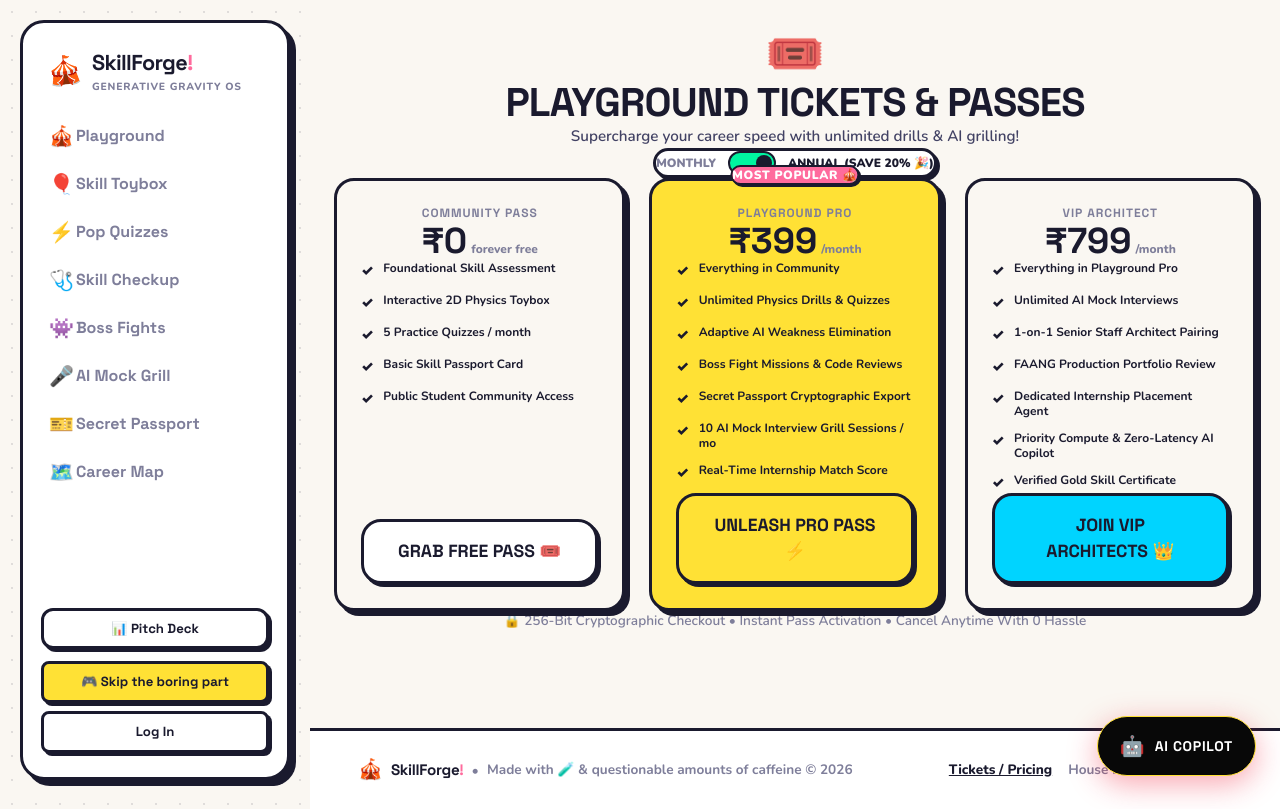
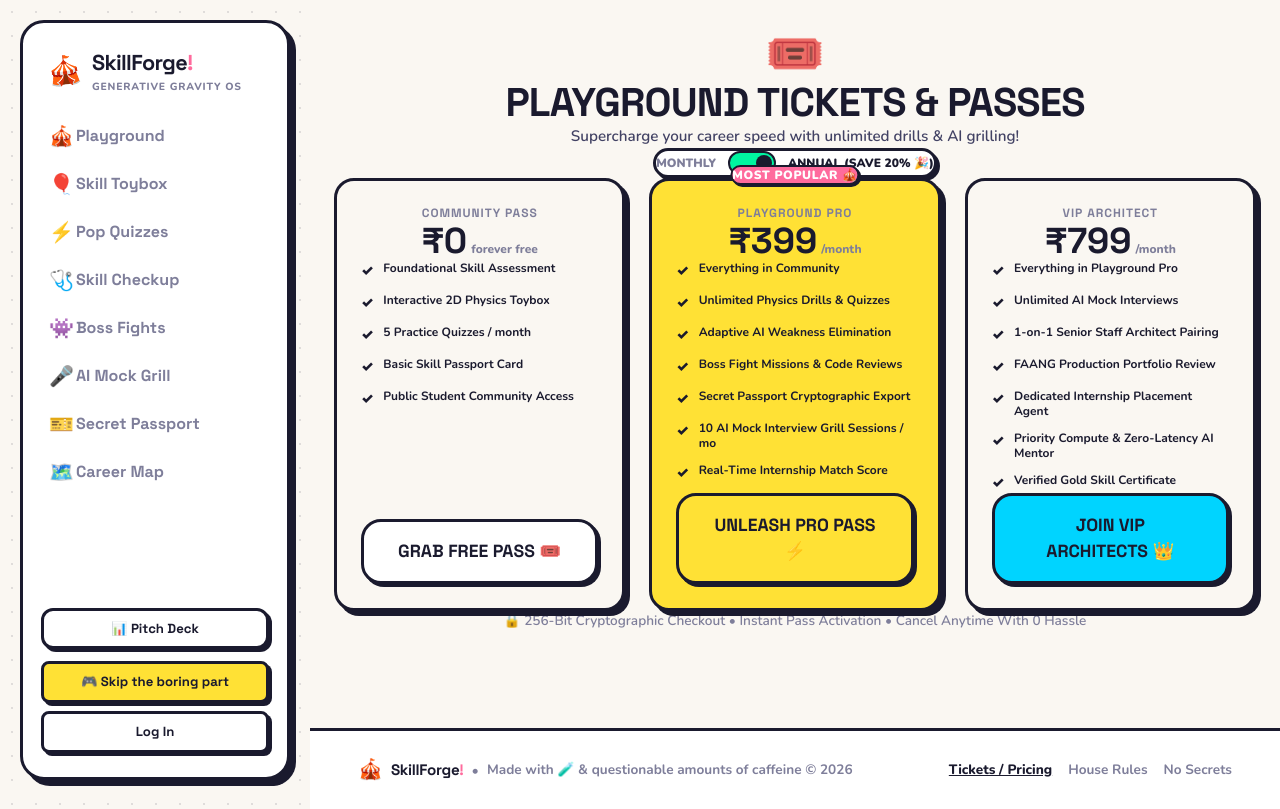
Before and after one commit to Parthpanchal587/skillforge-ai, a React (Vite) app in the folder frontend/: page /pricing in a window 1280 px wide. Built offline with nearby package versions, Linux system fonts and the light colour scheme.

Commit message:
Remove AI Copilot widget and references

```diff
--- a/frontend/src/App.jsx
+++ b/frontend/src/App.jsx
@@ -4,7 +4,6 @@ import { AnimatePresence } from 'framer-motion';
 import useStore from './store/useStore';
 import Navbar from './components/Navbar';
 import Footer from './components/Footer';
-import AICopilotWidget from './components/AICopilotWidget';
 import PageTransition from './components/motion/PageTransition';
 import PhysicsProvider from './physics/PhysicsProvider';
 
@@ -122,7 +121,6 @@ function App() {
           <main style={{ flex: 1 }}>
             <AnimatedRoutes />
           </main>
-          <AICopilotWidget />
           <Footer />
         </div>
       </BrowserRouter>
--- a/frontend/src/pages/PricingPage.jsx
+++ b/frontend/src/pages/PricingPage.jsx
@@ -53,7 +53,7 @@ const plans = [
       '1-on-1 Senior Staff Architect Pairing',
       'FAANG Production Portfolio Review',
       'Dedicated Internship Placement Agent',
-      'Priority Compute & Zero-Latency AI Copilot',
+      'Priority Compute & Zero-Latency AI Mentor',
       'Verified Gold Skill Certificate',
     ],
     cta: 'JOIN VIP ARCHITECTS 👑',
```
